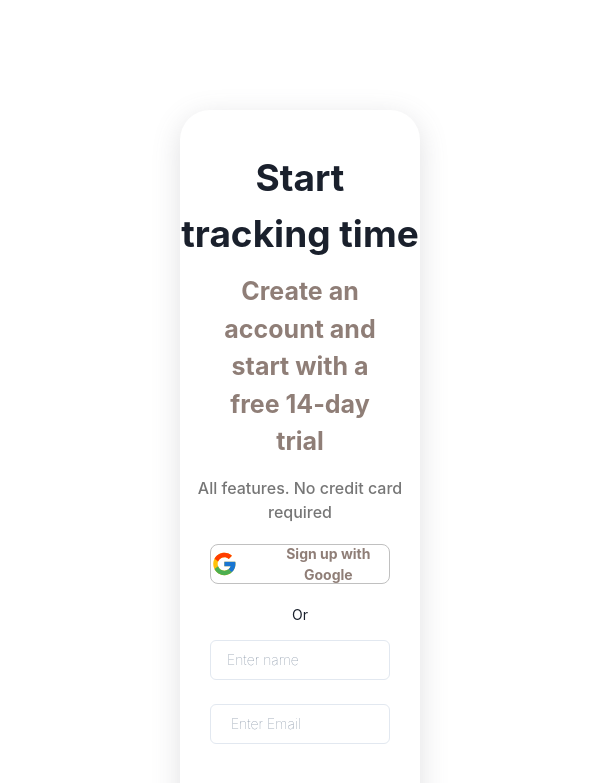
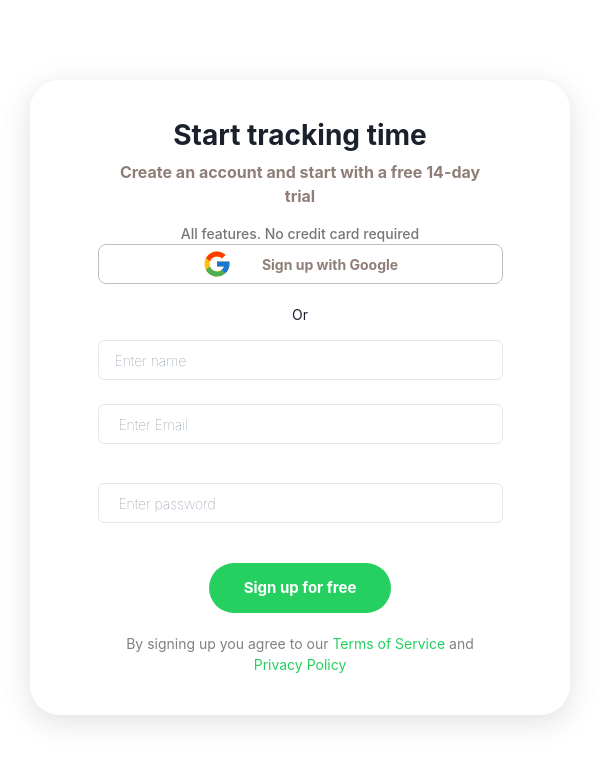
Before and after one commit to Harapriyasahu/nutty-form-5506, a React (Create React App) app in the folder frontend/: page /signup in a window 600 px wide. Shown: the top 783 px of the page. Built offline with nearby package versions, Linux system fonts and the light colour scheme.

Commit message:
Signup page made responsive

```diff
--- a/frontend/src/Pages/Signup/signup.module.css
+++ b/frontend/src/Pages/Signup/signup.module.css
@@ -53,12 +53,6 @@
   font-weight: 700;
 }
 
-.inputdiv {
-  margin: auto;
-  width: 75%;
-  margin-top: 20px;
-}
-
 .note {
   color: gray;
   font-size: 14px;
@@ -67,3 +61,106 @@
   margin: auto;
   margin-top: 20px;
 }
+
+@media (min-width: 414px) and (max-width: 896px) {
+  .signupdiv {
+    width: 80%;
+    margin: auto;
+    margin-top: 40px;
+  }
+
+  .note {
+    color: gray;
+    font-size: 14px;
+    width: 75%;
+    text-align: center;
+    margin: auto;
+    margin-top: 20px;
+  }
+
+  .subheading {
+    font-size: 16px;
+    width: 90%;
+    color: #8f7e77;
+    font-weight: 700;
+    margin: auto;
+    margin-top: 10px;
+  }
+}
+
+@media (min-width: 412px) and (max-width: 915px) {
+  .signupdiv {
+    width: 90%;
+  }
+
+  .subheading {
+    font-size: 16px;
+    width: 85%;
+  }
+}
+
+@media (min-width: 768px) and (max-width: 1024px) {
+  .signupdiv {
+    width: 65%;
+  }
+
+  .heading {
+    font-size: 37px;
+    font-weight: 700;
+    padding-top: 30px;
+  }
+
+  .subheading {
+    font-size: 25px;
+    width: 80%;
+  }
+
+  .note {
+    color: gray;
+    font-size: 14px;
+    width: 70%;
+  }
+}
+
+@media (min-width: 280px) and (max-width: 653px) {
+  .signupdiv {
+    width: 90%;
+  }
+
+  .heading {
+    font-size: 28px;
+    font-weight: 700;
+    padding-top: 40px;
+    width: 80%;
+    margin: auto;
+    line-height: 30px;
+  }
+
+  .subheading {
+    font-size: 16px;
+    width: 70%;
+  }
+
+  .subsubheading {
+    font-size: 14px;
+  }
+
+  .googlebtn {
+    width: 75%;
+    margin: auto;
+  }
+
+  .googlelogo {
+    font-size: 30px;
+  }
+
+  .googletext {
+    font-size: 14px;
+    font-weight: 700;
+  }
+
+  .note {
+    font-size: 14px;
+    width: 65%;
+  }
+}
```
